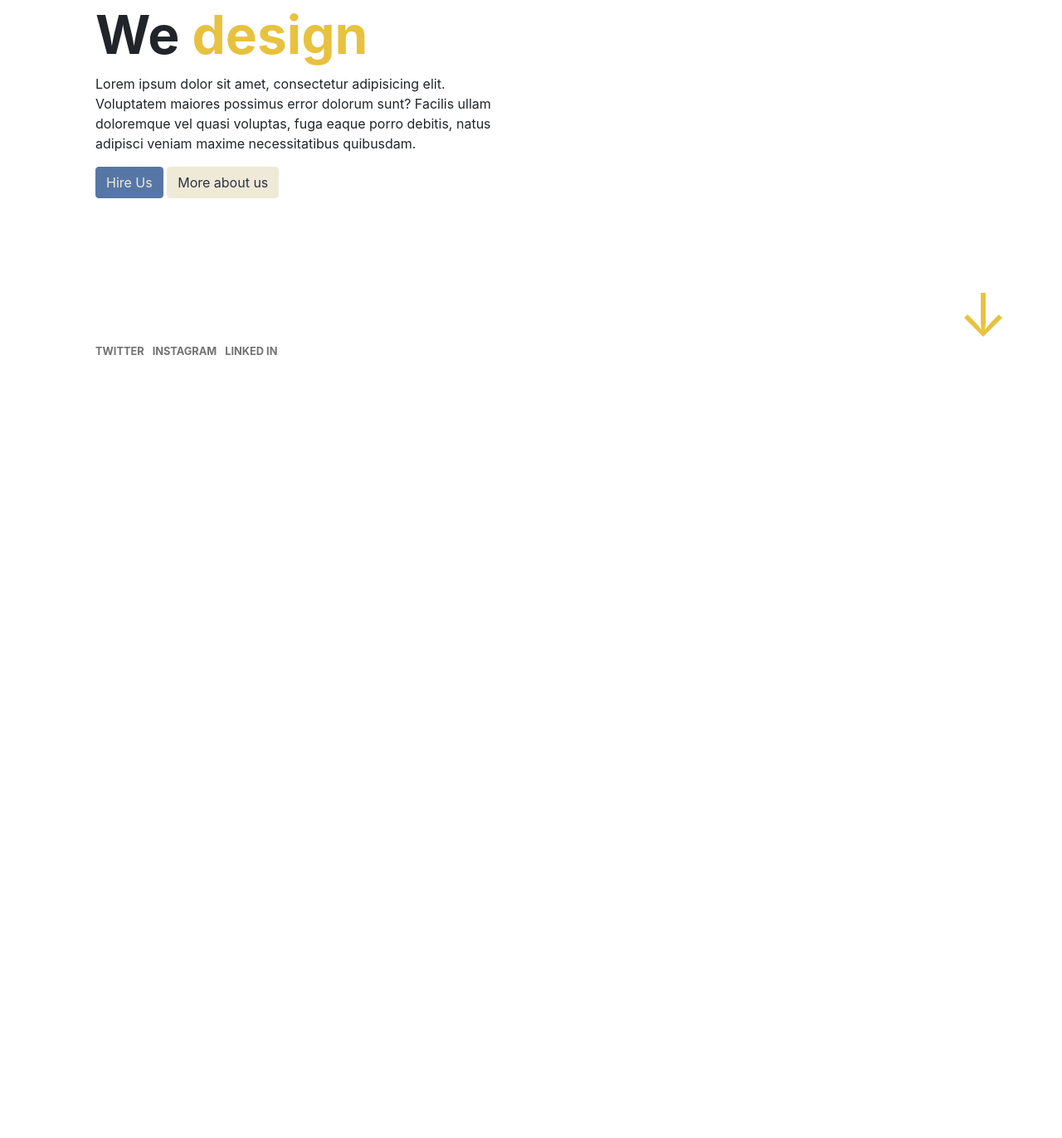
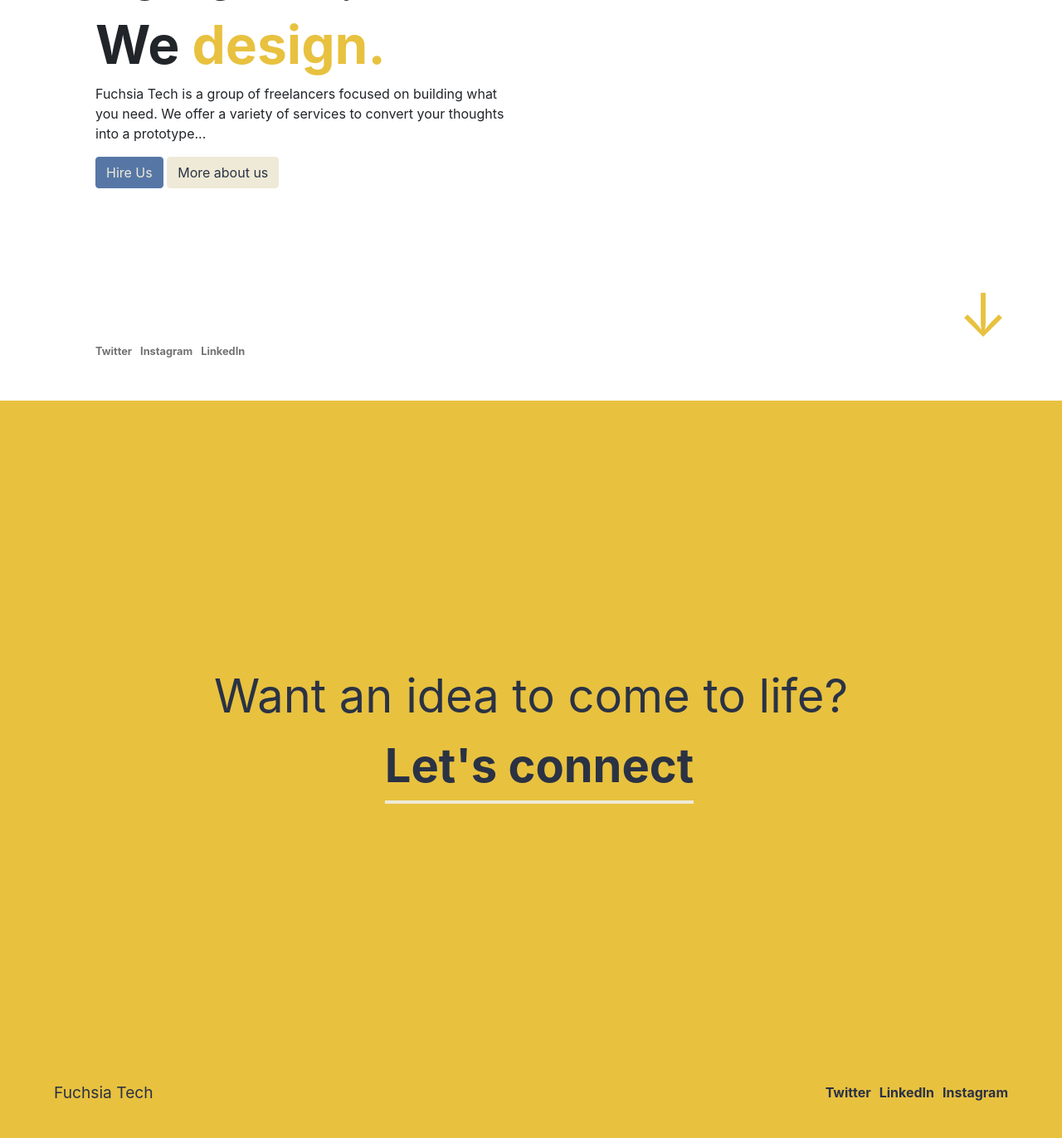
Before and after one commit to manasa-rajesh/website-fuchsiatech, a plain HTML site: page index.html in a window 1280 px wide. Shown: the part 317-1689 px from the top of the page at 83% size. Before the commit the page ends 800 px from the top, so only its background shows below. Drawn offline with nearby package versions, Linux system fonts and the light colour scheme; files that its build step writes are made by us from their sources; files whose address does not match are found by name.

Commit message:
Added footer

```diff
--- a/index.html
+++ b/index.html
@@ -1,6 +1,7 @@
 <!DOCTYPE html>
 <html>
     <head>
+        <meta name="viewport" content="width=device-width, initial-scale=1.0">
         <title>Fuchsia Tech</title>
         <link rel="stylesheet" href="https://fonts.googleapis.com/icon?family=Material+Icons">
         <link rel="stylesheet" href="/home/vatsalk/Documents/website/src/css/index.css">
@@ -19,10 +20,10 @@
                             <div>
                                 <h1>
                                     You think.<br>
-                                    We <span class="text-yellow">design</span><br>
+                                    We <span class="text-yellow">design.</span><br>
                                 </h1>
                                 <p>
-                                    Lorem ipsum dolor sit amet, consectetur adipisicing elit. Voluptatem maiores possimus error dolorum sunt? Facilis ullam doloremque vel quasi voluptas, fuga eaque porro debitis, natus adipisci veniam maxime necessitatibus quibusdam.
+                                    Fuchsia Tech is a group of freelancers focused on building what you need. We offer a variety of services to convert your thoughts into a prototype...
                                 </p>
                                 <button class="btn btn-primary landing-button-1">Hire Us</button>
                                 <button class="btn btn-light landing-button-2">More about us</button>
@@ -30,13 +31,13 @@
                             <div class="social">
                                 <div>
                                     <div class="social-name">
-                                        TWITTER
+                                        <a>Twitter</a>
                                     </div>
                                     <div class="social-name">
-                                        INSTAGRAM
+                                        <a>Instagram</a>
                                     </div>
                                     <div class="social-name">
-                                        LINKED IN
+                                        <a>LinkedIn</a>
                                     </div>
                                 </div>
                             </div>
@@ -53,6 +54,31 @@
             </div>
         </section>
 
+        <section>
+            <div class="container-fluid hire-us-bg">
+                Want an idea to come to life? <span class="hire-us-highlight">Let's connect</span>
+            </div>
+        </section>
+
+        <footer>
+            <div class="container-fluid footer-enc">
+                <div class="footer-name">
+                    Fuchsia Tech
+                </div>
+                <div class="footer-social">
+                    <div class="footer-social-name">
+                        <a>Twitter</a>
+                    </div>
+                    <div class="footer-social-name">
+                        <a>LinkedIn</a>
+                    </div>
+                    <div class="footer-social-name">
+                        <a>Instagram</a>
+                    </div>
+                </div>
+            </div>
+
+        </footer>
 
     </body>
 </html>
--- a/src/css/index.css
+++ b/src/css/index.css
@@ -3,7 +3,6 @@
 }
 
 .landing-enc{
-    position: absolute;
     top:0;
     left: 0;
 }
@@ -44,7 +43,6 @@
 }
 .social-name:hover{
     color: black;
-    transform: scale(1.01);
 }
 .landing-button-1{
     background-color: rgb(86,119,166) !important;
@@ -131,3 +129,107 @@
         left: 25px;
     }
 }
+@media only screen and (max-height: 526px) {
+    .social{
+        bottom: 25px;
+    }
+    .landing-page-content div h1{
+        font-size: 2.5rem;
+    }
+}
+
+/**** Hire Us page ***/
+.hire-us-bg{
+    background-color: rgb(232, 193, 63);
+    margin: 0;
+    height: 100vh;
+    color: rgba(42,50,68);
+    display: flex;
+    align-items: center;
+    justify-content: center;
+    text-align: center;
+    -ms-flex-direction: column;
+    flex-direction: column;
+    font-size: 3.5rem;
+}
+
+.hire-us-highlight{
+    border-bottom-style: solid;
+    border-bottom-color: rgb(239,234,215);
+    border-bottom-width: 4px;
+    font-weight: bold;
+    cursor: pointer;
+    margin-left: 20px;
+}
+
+@media only screen and (max-width:767px) {
+    .hire-us-bg{
+        font-size: 2.5rem;
+    }
+}
+@media only screen and (max-width:555px) {
+    .hire-us-bg{
+        font-size: 2rem;
+    }
+}
+
+/**** Footer ***/
+.footer-enc{
+    background-color: rgb(232, 193, 63);
+    padding-top: 20px;
+    padding-bottom: 40px;
+    display: flex;
+    flex-direction: row;
+    -ms-flex-direction: row;
+    justify-content: space-between;
+}
+.footer-name{
+    justify-self: start;
+    margin-left: 50px;
+    font-size: 1.2rem;
+    color: rgba(42,50,68);
+}
+
+.footer-social{
+    justify-self: flex-end;
+    margin-right: 50px;
+    display: flex;
+    -ms-flex-direction: row;
+    flex-direction: row;
+    justify-content: flex-end;
+    align-items: center;
+}
+
+.footer-social-name{
+    font-size: 1rem;
+    margin-left: 10px;
+    font-weight: bold;
+    color: rgba(42,50,68);
+    transition: all 0.5s ease-out;
+    cursor: pointer;
+}
+
+@media only screen and (max-width: 529px) {
+    .footer-name{
+        margin-left: 25px;
+    }
+    .footer-social{
+        margin-right: 25px;
+    }
+}
+
+@media only screen and (max-width: 453px) {
+    .footer-enc{
+        -ms-flex-direction: column;
+        flex-direction: column;
+        justify-content: center;
+        align-items: center;
+    }
+    .footer-name{
+        margin-left: 0px;
+        margin-bottom: 10px;
+    }
+    .footer-social{
+        margin-right: 0px;
+    }
+}
```
